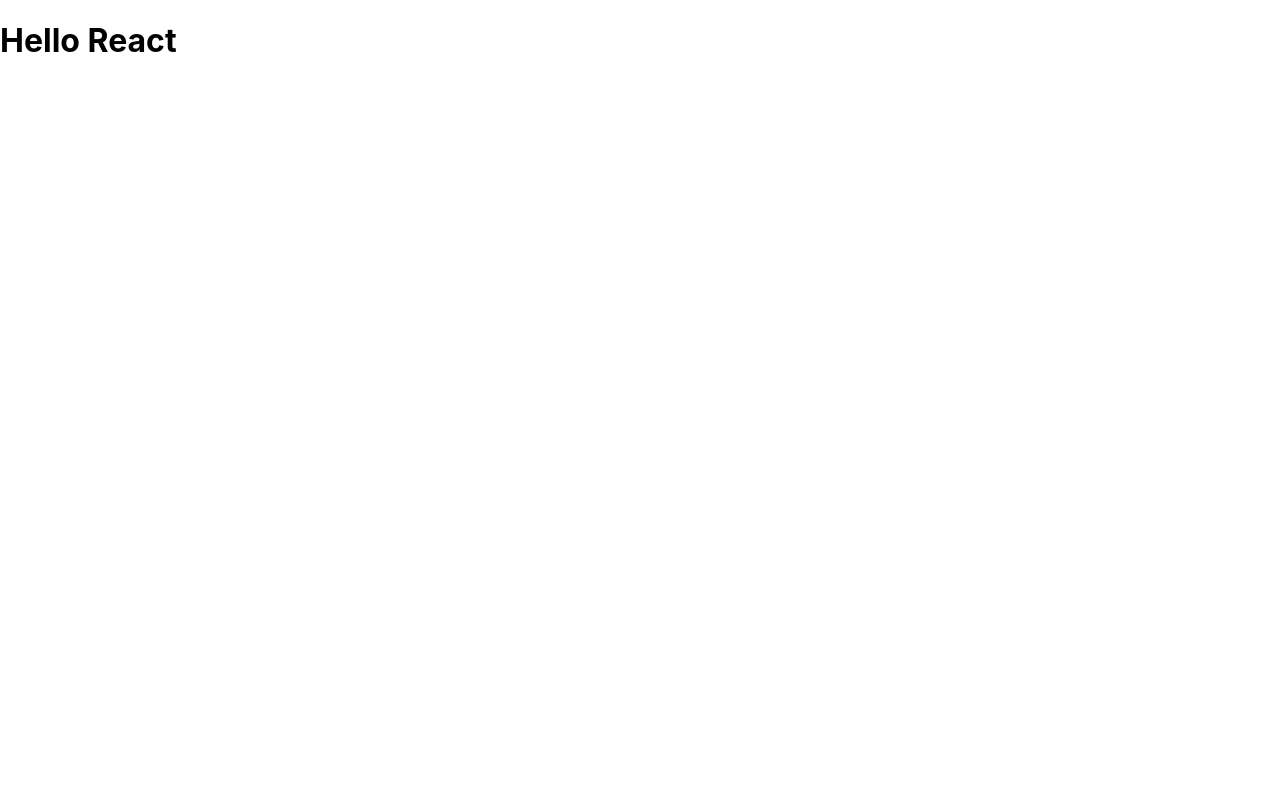
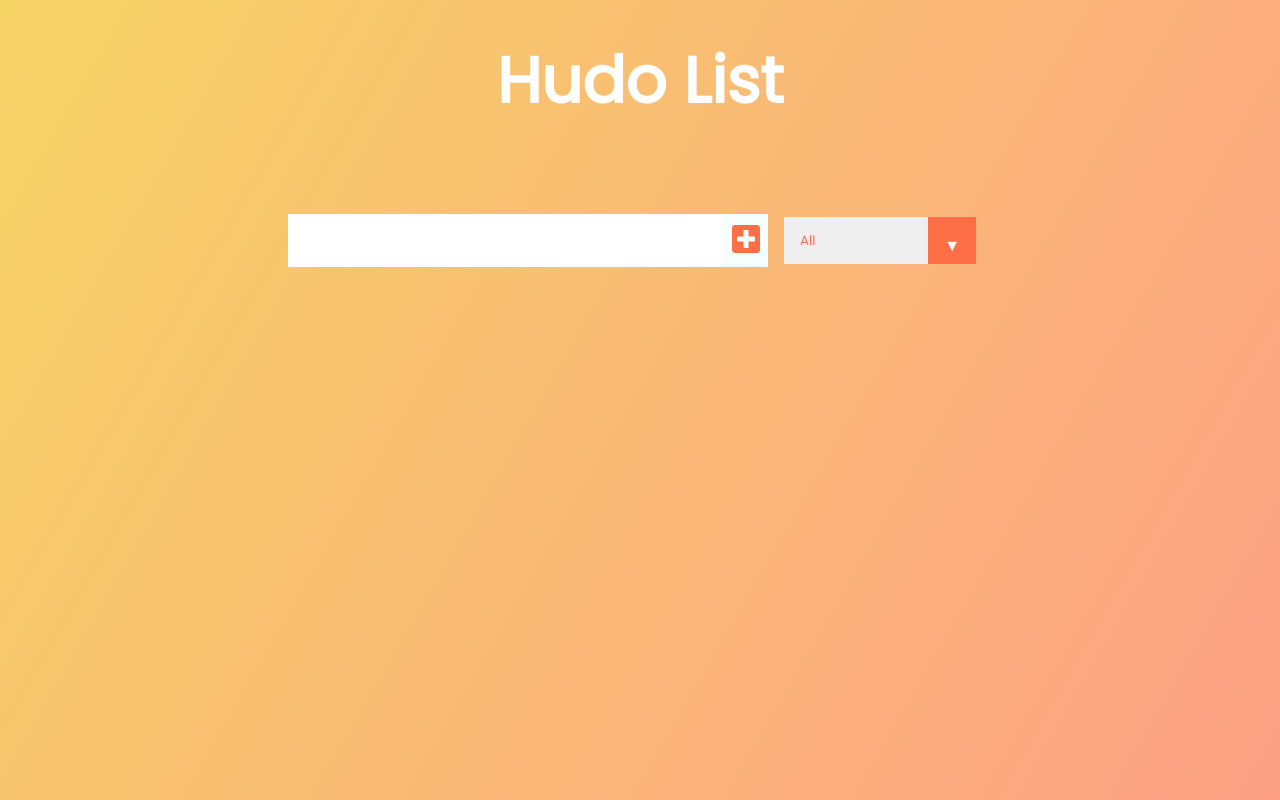
Before and after one commit to AndyHu8/React-ToDoApp-byDevEd, a React (Create React App) app in the folder todoapp/: page / in a window 1280 px wide. Built offline with nearby package versions, Linux system fonts and the light colour scheme.

Commit message:
Input & Liste impl.

```diff
--- a/todoapp/public/index.html
+++ b/todoapp/public/index.html
@@ -9,6 +9,9 @@
       name="description"
       content="Web site created using create-react-app"
     />
+    <link href="https://fonts.googleapis.com/css?family=Poppins&display=swap" rel="stylesheet"/>
+    <link rel="stylesheet" href="https://cdnjs.cloudflare.com/ajax/libs/font-awesome/5.12.1/css/all.min.css"
+    integrity="sha256-mmgLkCYLUQbXn0B1SRqzHar6dCnv9oZFPEC1g1cwlkk=" crossorigin="anonymous"/>
     <link rel="apple-touch-icon" href="%PUBLIC_URL%/logo192.png" />
     <!--
       manifest.json provides metadata used when your web app is installed on a
--- a/todoapp/src/App.css
+++ b/todoapp/src/App.css
@@ -0,0 +1,41 @@
+* {margin: 0; padding: 0; box-sizing: border-box;}
+  body {background-image: linear-gradient(120deg, #f6d365 0%, #fda085 100%); color: white;
+    font-family: "Poppins", sans-serif; min-height: 100vh;}
+
+/*Header*/
+  header {font-size: 2rem;}
+  header, form {min-height: 20vh; display: flex; justify-content: center; align-items: center;}
+
+/*Form*/
+  form input, form button {padding: 0.5rem; font-size: 2rem; border: none; background: white;}
+  form button {color: #ff6f47; background: #f7fffe; cursor: pointer; transition: all 0.3s ease;}
+  form button:hover {background: #ff6f47; color: white;}
+
+  .todo-container {display: flex; justify-content: center; align-items: center;}
+  .todo-list {min-width: 30%; list-style: none;}
+  .todo {margin: 0.5rem; background: white; font-size: 1.5rem; color: black; display: flex;
+    justify-content: space-between; align-items: center; transition: all 1s ease;}
+  .filter-todo {padding: 1rem;}
+  .todo li {flex: 1;}
+  .trash-btn, .complete-btn {background: #ff6f47; color: white; border: none; padding: 1rem; cursor: pointer;
+    font-size: 1rem;}
+  .complete-btn {background: rgb(11, 212, 162);}
+  .todo-item {padding: 0rem 0.5rem;}
+  .fa-trash, .fa-check {pointer-events: none;}
+  .fall {transform: translateY(10rem) rotateZ(20deg); opacity: 0;}
+  .completed {text-decoration: line-through; opacity: 0.5;}
+
+/*CUSTOM SELECTOR */
+  select {-webkit-appearance: none; -moz-appearance: none; -ms-appearance: none; appearance: none; outline: 0;
+    box-shadow: none; border: 0 !important; background-image: none;}
+
+/* Custom Select */
+  .select {margin: 1rem; position: relative; overflow: hidden;}
+  select {color: #ff6f47; font-family: "Poppins", sans-serif; cursor: pointer; width: 12rem;}
+
+/* Arrow */
+  .select::after {content: "\25BC"; position: absolute; top: 0; right: 0; padding: 1rem; background: #ff6f47;
+    cursor: pointer; pointer-events: none;}
+
+/* Transition */
+/*.select:hover::after {transform: scale(1.5);}*/
--- a/todoapp/src/App.js
+++ b/todoapp/src/App.js
@@ -1,10 +1,22 @@
-import React from 'react';
+import React, {useState} from 'react';
 import './App.css';
 
+//Import components
+import Form from './components/Form';
+import TodoList from './components/TodoList';
+
+//https://www.youtube.com/watch?v=pCA4qpQDZD8&t=873s (19:57)
+
 function App() {
+  //Input, Funkt., die Input ändert
+  const [textInput, setTextInput] = useState("");
   return (
     <div className="App">
-      <h1>Hello React</h1>
+      <header>
+        <h1>Hudo List</h1>
+      </header>
+      <Form/>
+      <TodoList/>
     </div>
   );
 }
--- /dev/null
+++ b/todoapp/src/components/Form.js
@@ -0,0 +1,26 @@
+import React from 'react';
+
+const Form = () => {
+    //Here i can run JS and Func.
+    const inputTextHandler = (event) => {
+      console.log(event.target.value);
+    }
+
+    return(
+    <form>
+      <input onChange={inputTextHandler} type="text" className="todo-input" />
+      <button className="todo-button" type="submit">
+        <i className="fas fa-plus-square"></i>
+      </button>
+      <div className="select">
+        <select name="todos" className="filter-todo">
+          <option value="all">All</option>
+          <option value="completed">Completed</option>
+          <option value="uncompleted">Uncompleted</option>
+        </select>
+      </div>
+    </form>
+    );
+}
+
+export default Form;
--- /dev/null
+++ b/todoapp/src/components/TodoList.js
@@ -0,0 +1,11 @@
+import React from 'react';
+
+const TodoList = () => {
+    return(
+    <div className="todo-container">
+      <ul className="todo-list"></ul>
+    </div>
+    );
+}
+
+export default TodoList;
```
